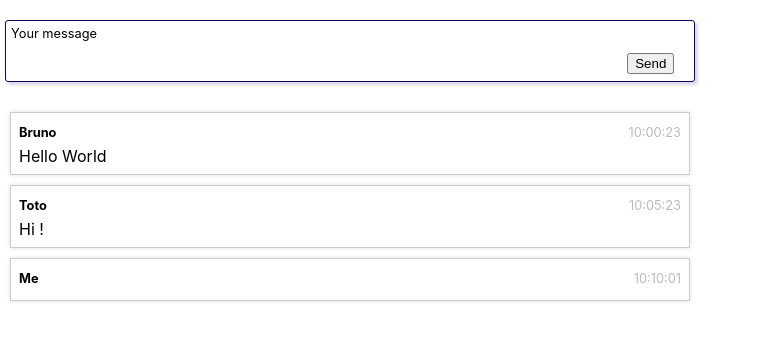
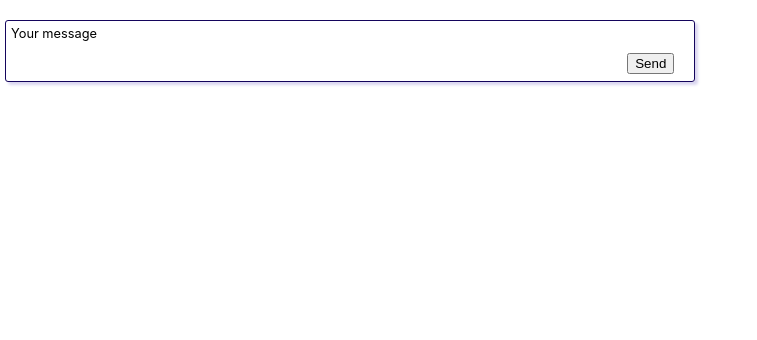
Before and after one commit to brunomartinez-lmi/demo-react, a React (Create React App) app: page / in a window 1280 px wide. Shown: the top 340 px of the page, without its empty margins (0-757 px from the left). Built offline with nearby package versions, Linux system fonts and the light colour scheme.

Commit message:
Handle multiple messages

```diff
--- a/src/App.js
+++ b/src/App.js
@@ -5,26 +5,33 @@ import WriteControl from './components/WriteControl/WriteControl'
 
 const App = () => {
 
-  const [message, setMessage] = useState({author: "Me", time: "10:10:01", text: ""})
+  const [messageList, setMessageList] = useState([])
 
   const sendHandler = (text) => {
     const today = new Date();
     const time = today.getHours() + ":" + today.getMinutes() + ":" + today.getSeconds();
 
-    setMessage({
+    const message = {
       author: "Me",
       time: time,
       text: text
-    })
+    }
+
+    const newList = [...messageList, message]
+    setMessageList(newList)
   }
+
+
+  const messageComps = messageList.map( (msg) => {
+    return <Message author={msg.author} time={msg.time}>{msg.text}</Message>
+  })
+
 
   return (
 
     <div className="App">
       <WriteControl send={sendHandler} />
-      <Message author="Bruno" time="10:00:23">Hello World</Message>
-      <Message author="Toto" time="10:05:23">Hi !</Message>
-      <Message author={message.author} time={message.time}>{message.text}</Message>
+      {messageComps}
     </div>
   );
 }
```
